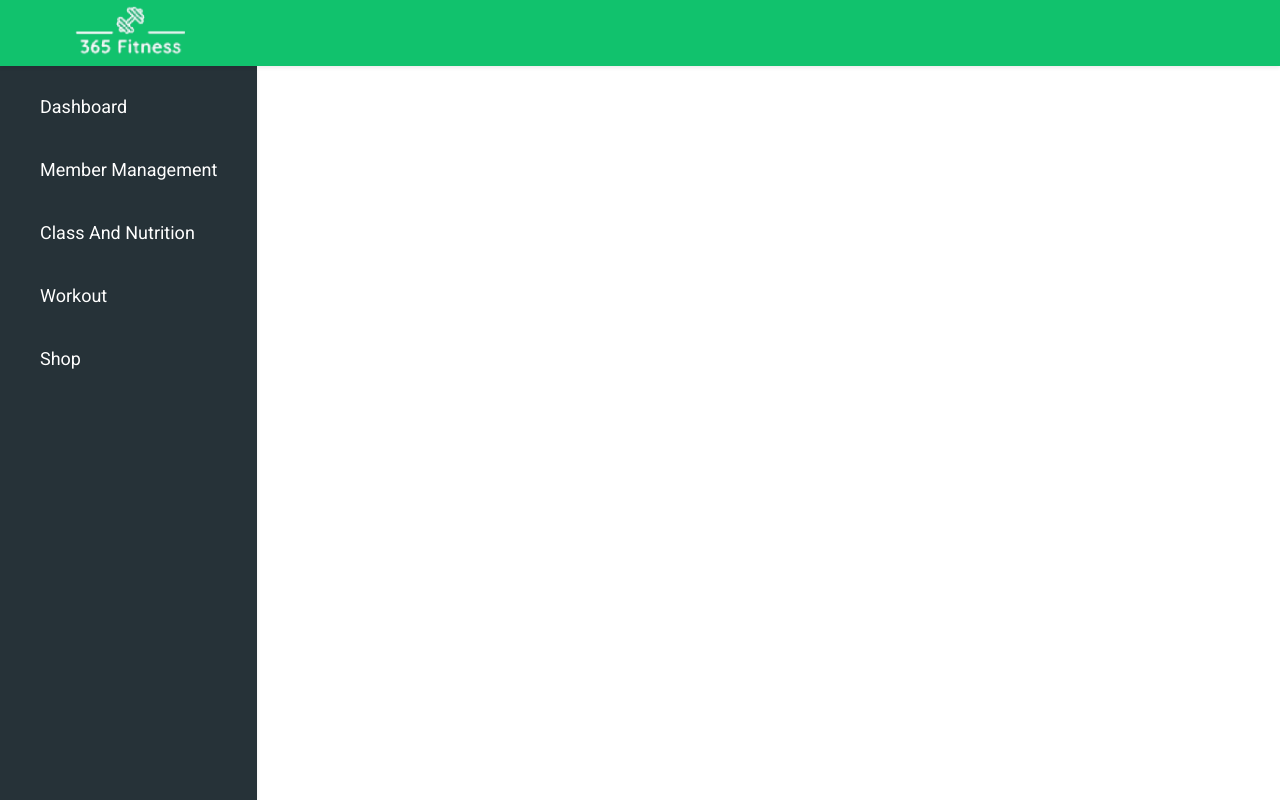
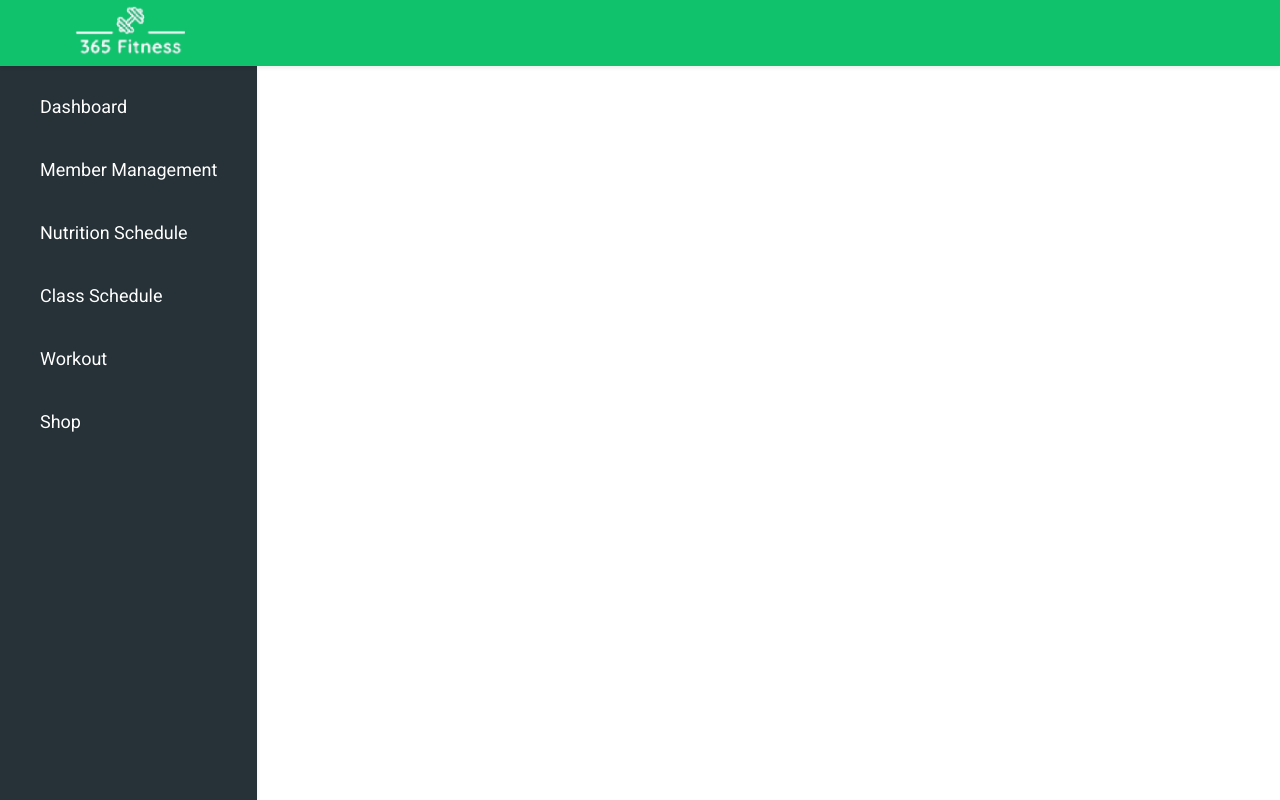
Before and after one commit to yasithWimukthi/ITPM, a React (Create React App) app: page / in a window 1280 px wide. Built offline with nearby package versions, Linux system fonts and the light colour scheme.

Commit message:
updated sidebar

```diff
--- a/src/Components/SideBar.js
+++ b/src/Components/SideBar.js
@@ -11,14 +11,19 @@ export default class SideBar extends Component {
           <div className='divhover mw-100 p-20 mt-10'>
             <a className='h4 p-20 mw-100'>Dashboard</a>
           </div>
-          <Link to = "/StaffMembers/View" >
+          <Link to="/StaffMembers/View" >
             <div className='divhover mw-100  p-20 '>
               <a className='h4 p-20 mw-100'>Member Management</a>
             </div>
           </Link>
           <div className='divhover mw-100  p-20 '>
-           <a className='h4 p-20 mw-100'>Class And Nutrition</a>
+            <a className='h4 p-20 mw-100'>Nutrition Schedule</a>
           </div>
+          <Link to="/ClassSchedule/Add" >
+            <div className='divhover mw-100  p-20 '>
+              <a className='h4 p-20 mw-100'>Class Schedule</a>
+            </div>
+          </Link>
           <div className='divhover mw-100 p-20'>
             <a className='h4 p-20 mw-100'>Workout</a>
           </div>
```
Lines whose indentation alone changed are shown as unchanged.
